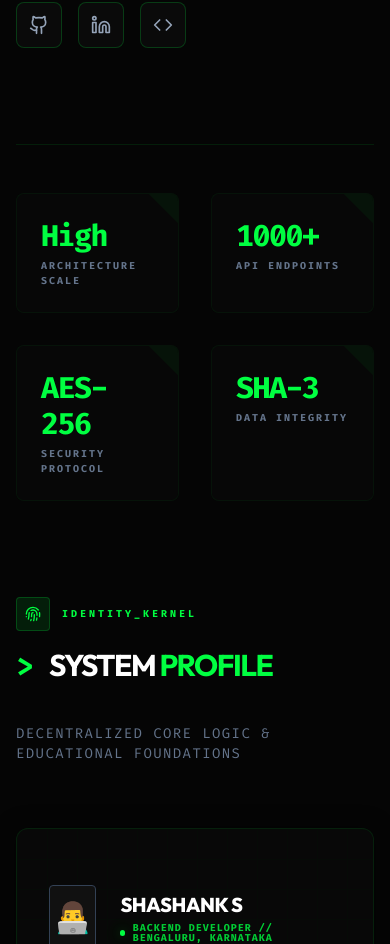
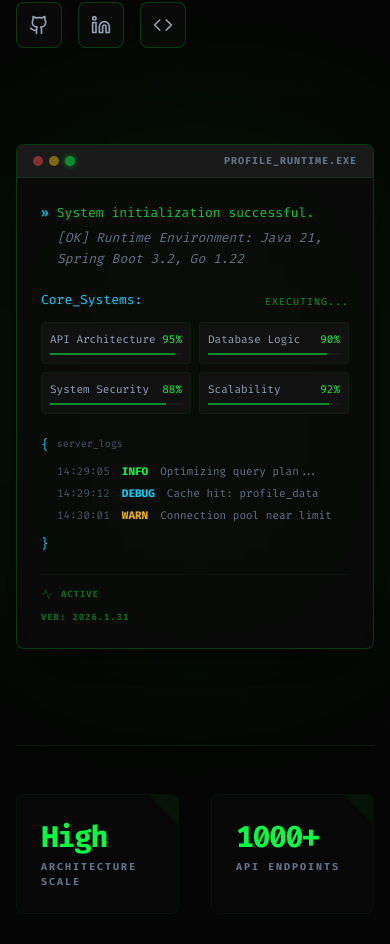
Before and after one commit to 203SHASHANK/shashank, a React (Create React App) app: page / in a window 390 px wide. Shown: the part 874-1818 px from the top of the page. Built offline with nearby package versions, Linux system fonts and the light colour scheme.

Commit message:
optimised for mobile

```diff
--- a/src/components/Hero/Hero.jsx
+++ b/src/components/Hero/Hero.jsx
@@ -117,7 +117,7 @@ const Hero = () => {
           </div>
 
           {/* Right Content - Advanced Terminal Visual */}
-          <div className={`relative ${isLoaded ? 'animate-fade-in-left' : 'opacity-0'} delay-300 hidden lg:block`}>
+          <div className={`relative ${isLoaded ? 'animate-fade-in-left' : 'opacity-0'} delay-300 block mt-12 lg:mt-0`}>
             <div className="relative z-10 w-full max-w-lg mx-auto">
               {/* Animated Glow behind terminal */}
               <div className="absolute inset-0 bg-matrix/10 blur-[100px] animate-pulse-slow -z-10" />
@@ -137,7 +137,7 @@ const Hero = () => {
                 </div>
 
                 {/* Terminal Body */}
-                <div className="p-6 text-slate-400 space-y-5 h-[460px] overflow-hidden">
+                <div className="p-6 text-slate-400 space-y-5 h-auto min-h-[400px] lg:h-[460px] overflow-hidden">
                   <div className="space-y-1">
                     <div className="text-matrix opacity-80 flex items-center gap-2">
                       <span className="text-cyber-blue font-bold">»</span> System initialization successful.
```
Also changed, not shown: 11 other files (tests, documents, lock files or other folders).
